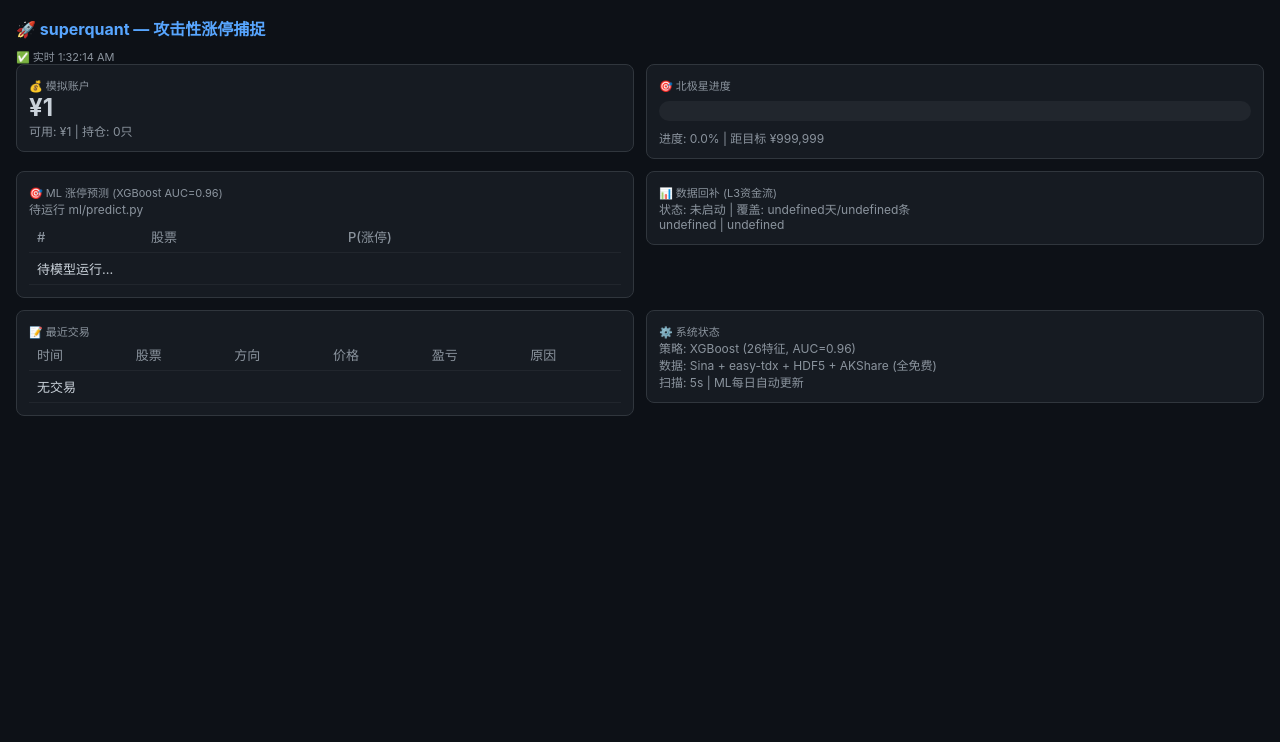
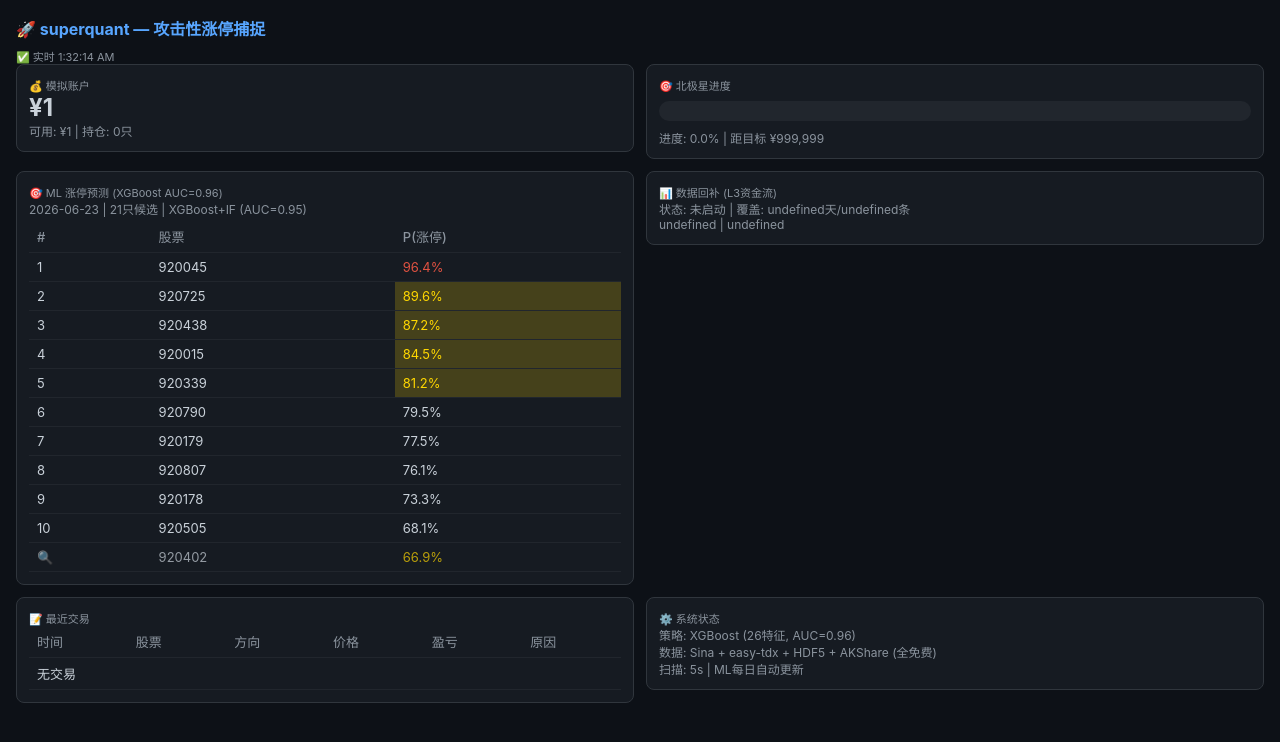
Before and after one commit to marius-lee/superquant, a Flask app: page / in a window 1280 px wide. Shown: the top 742 px of the page. Run offline with Flask 3, Linux system fonts and the light colour scheme; tables that the repository leaves empty hold one stand-in row (values such as "Sample post"); data that the repository does not hold is empty.

Commit message:
fix: 前端模板匹配双通道API (main+discovery)
JS更新: candidates.candidates → candidates.main + candidates.discovery
探索候选显示: 🔍标记 + 金色字体

Co-Authored-By: Claude <noreply@anthropic.com>

```diff
--- a/web/templates/index.html
+++ b/web/templates/index.html
@@ -119,14 +119,19 @@ async function refresh() {
       $('northstar-bar').style.width=Math.min(northstar.progress_pct,100)+'%';
       $('ns-remaining').textContent='¥'+Math.round(northstar.remaining||0).toLocaleString();
     }
-    // ML候选
-    if(candidates&&candidates.candidates&&candidates.candidates.length>0){
+    // ML候选 (双通道)
+    if(candidates&&candidates.main&&candidates.main.length>0){
       $('candidate-info').textContent=candidates.date+' | '+candidates.count+'只候选 | '+candidates.model;
       let html='';
-      candidates.candidates.forEach((c,i)=>{
-        let cls=c.prob>0.98?'up':c.prob>0.95?'badge-active':'';
+      candidates.main.forEach((c,i)=>{
+        let cls=c.prob>0.95?'up':c.prob>0.8?'badge-active':'';
         html+='<tr><td>'+(i+1)+'</td><td>'+c.symbol+'</td><td class="'+cls+'">'+(c.prob*100).toFixed(1)+'%</td></tr>';
       });
+      if(candidates.discovery&&candidates.discovery.length>0){
+        candidates.discovery.forEach((c,i)=>{
+          html+='<tr style="opacity:0.7"><td>🔍</td><td>'+c.symbol+'</td><td style="color:#ffd700">'+(c.prob*100).toFixed(1)+'%</td></tr>';
+        });
+      }
       $('candidate-table').querySelector('tbody').innerHTML=html;
     } else {
       $('candidate-info').textContent='待运行 ml/predict.py';
```
